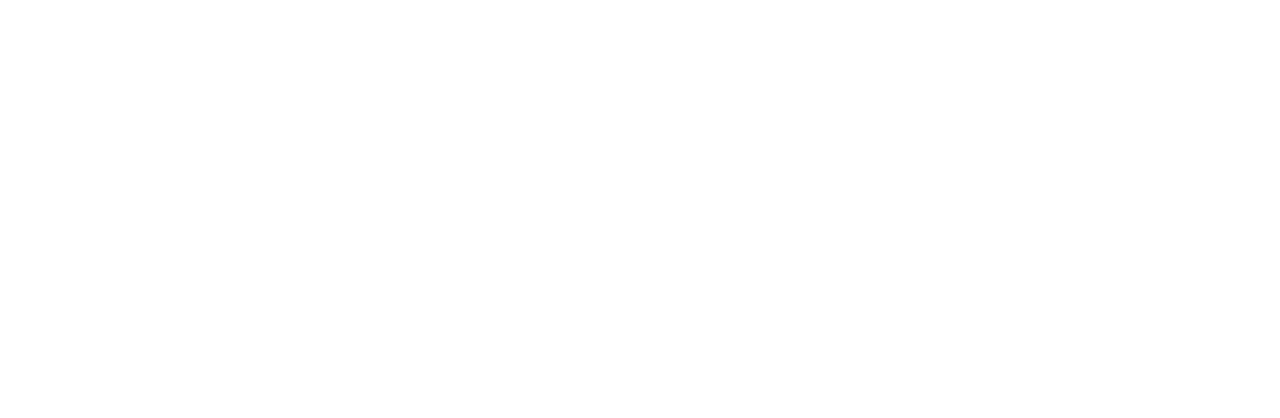
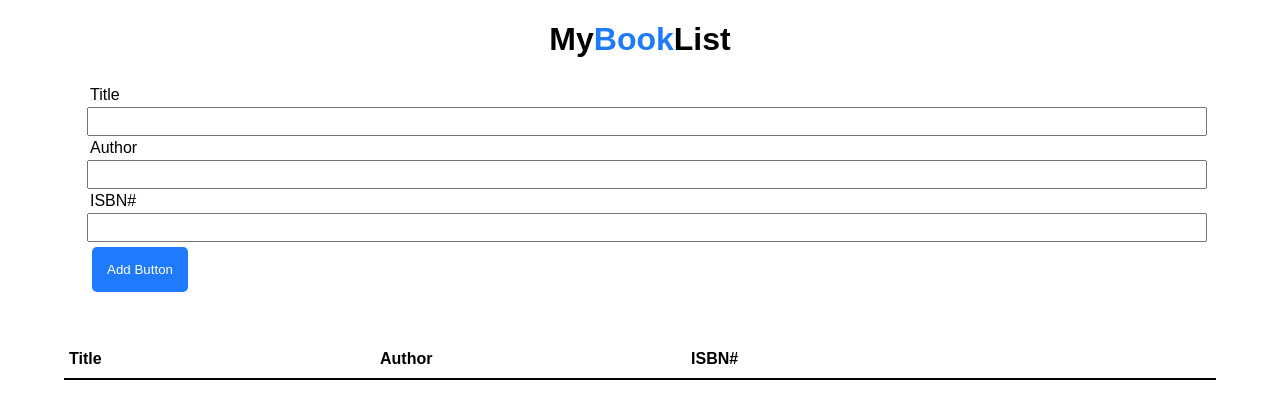
Before and after one commit to acciojob/book-list-mohammaduzer07, a website: page main.html in a window 1280 px wide. Drawn offline with Linux system fonts and the light colour scheme.

Commit message:
created a submission

```diff
--- a/main.html
+++ b/main.html
@@ -8,7 +8,32 @@
 
 <body>
 	<!-- the entire body must be written by student -->
-    <script type="text/javascript" src="./script.js">
+	<h1>My<span>Book</span>List</h1>
+	<div class="form-group">
+		<form>
+				<div>Title</div>
+				<input id="title" type="text">
+				<div>Author</div>
+				<input id="author" type="text">
+				<div>ISBN#</div>
+				<input id="isbn" type="text">
+			<button id="submit"> Add Button</button>
+	    </form>
+	</div>
+	<table class="table table-striped">
+		<thead>
+			<tr class="border">
+				<th>Title</th>
+				<th>Author</th>
+				<th>ISBN#</th>
+				<th></th>
+			</tr>
+		</thead>
+			<tbody id="book-list">
+
+			</tbody>
+		</table>
+	<script type="text/javascript" src="./script.js">
 </script>
 
 </body>
--- a/script.js
+++ b/script.js
@@ -1 +1,39 @@
 //your JS code here. If required.
+let title = document.getElementById('title');
+let author = document.getElementById('author');
+let isbn = document.getElementById('isbn');
+let submit = document.getElementById('submit');
+let tbody = document.getElementById('book-list');
+submit.addEventListener("click", function(event) {
+	event.preventDefault();
+	addBookList();
+});
+
+function addBookList() {
+
+	let row = tbody.insertRow();
+	tbody.append(row);
+	let td1 = row.insertCell(0);
+	td1.innerText = title.value;
+	let td2 = row.insertCell(1);
+	td2.innerText = author.value;
+	let td3 = row.insertCell(2);
+	td3.innerText = isbn.value;
+	let td4 = row.insertCell(3);
+	let newBtn = document.createElement('button');
+	newBtn.className = "delete";
+	newBtn.innerText = 'X';
+
+	row.append(td1);
+	row.append(td2);
+	row.append(td3);
+	row.append(td4);
+	td4.append(newBtn);
+	var deleteButtons = document.getElementsByClassName("delete");
+
+    for (var i = 0; i < deleteButtons.length; i++) {
+		deleteButtons[i].addEventListener("click", function(event) {
+		  event.target.parentNode.parentNode.remove();
+		});
+    }
+}
--- a/styles.css
+++ b/styles.css
@@ -1 +1,66 @@
 /*  your css code here. If applicable */
+body{
+	/* display: block;
+	justify-content: center;
+	align-items: center; */
+	/* width: 1000px */
+	font-family: arial;
+	width:90%;
+	margin:auto;
+}
+span{
+	color: #1f7afd;
+}
+.form-group{
+	margin: 20px;
+}
+h1{
+	display: flex;
+	justify-content: center;
+	align-items: center;
+}
+input{
+	padding: 5px;
+	display: flex;
+	justify-content:center;
+	align-items: center;
+	width: 100%;
+}
+div{
+	padding: 3px;
+}
+#submit{
+	margin: 5px;
+	padding: 15px;
+	color: white;
+	background: #1f7afd;
+	border: none;
+	border-radius: 5px;
+}
+button:hover{
+	cursor:pointer;
+}
+table{
+	margin-top:40px;
+	width:100%;
+	border-collapse:collapse;
+}
+tr.border{
+	border-bottom:2px solid black;
+}
+tr{
+	background-color:#F8F8F8;
+}
+th{
+	background-color:white;
+	width:27%;
+	text-align:left;
+}
+td,th{
+	padding:10px 5px;
+}
+.delete{
+	background-color:red;
+	border:none;
+	padding:2px;
+}
```
